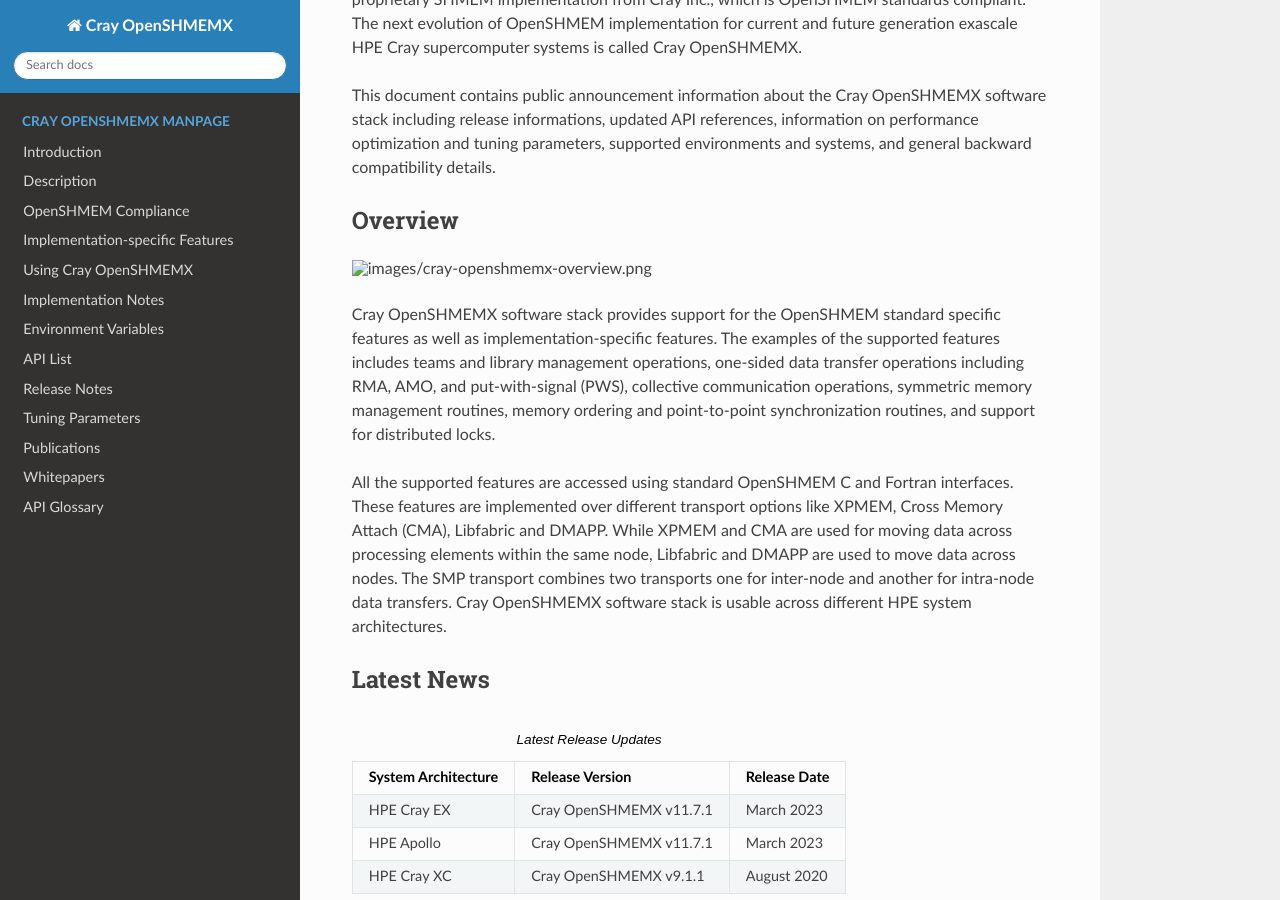
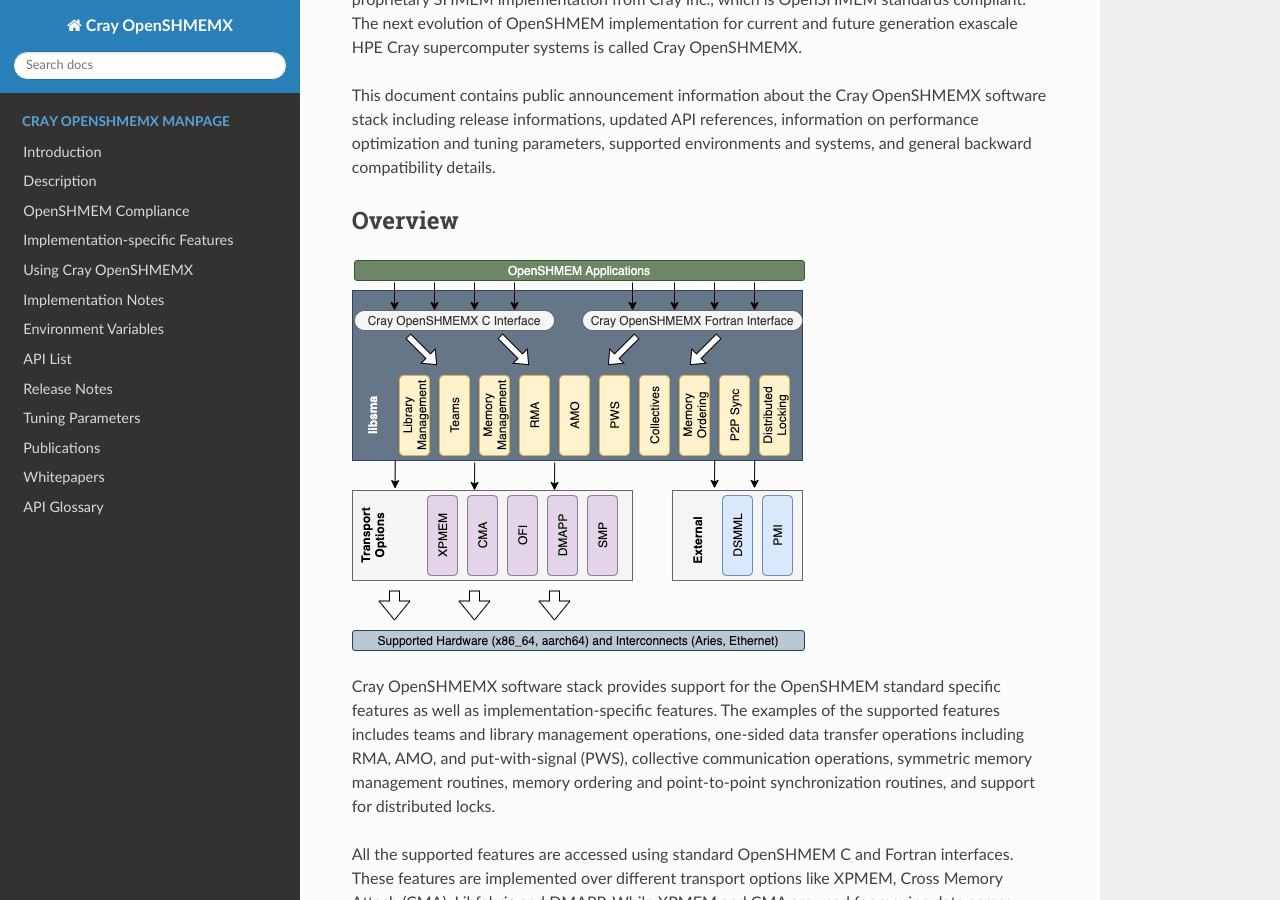
Before and after one commit to PE-Cray/cray-openshmemx, a Sphinx documentation site: the page built from doc/source/index.rst, in a window 1280 px wide and 900 px high, scrolled down 532 px. Built offline with Sphinx 7.4.7 and the Read the Docs theme 2.0.0, drawn with Linux system fonts in a browser that asks for light colours.

Commit message:
Fix image selection

```diff
--- a/doc/source/index.rst
+++ b/doc/source/index.rst
@@ -32,7 +32,7 @@
 Overview
 --------
 
-.. image:: images/cray-openshmemx-overview.png
+.. image:: ../images/cray-openshmemx-overview.png
 
 Cray OpenSHMEMX software stack provides support for the OpenSHMEM standard
 specific features as well as implementation-specific features. The examples of
```
